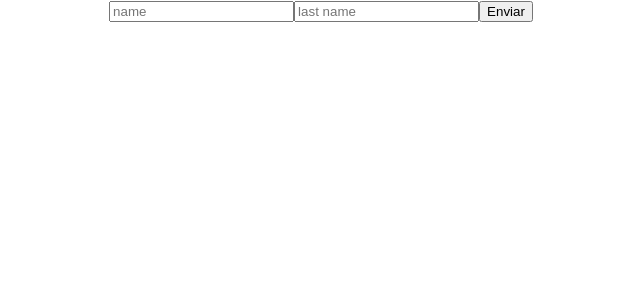
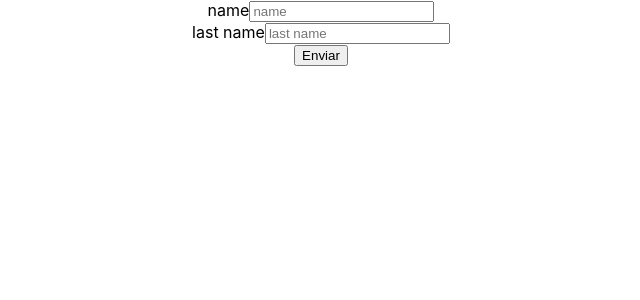
Before and after one commit to JoaquinMelladoQ/Redux-state, a React (Create React App) app: page / in a window 1280 px wide. Shown: the top 300 px of the page, without its empty margins (319-959 px from the left). Built offline with nearby package versions, Linux system fonts and the light colour scheme.

Commit message:
added a custom input

```diff
--- /dev/null
+++ b/src/components/CustomInput.jsx
@@ -0,0 +1,15 @@
+import React, { Component } from 'react'
+
+
+export default class CustomInput extends Component {
+    render() {
+        const { input, meta, title, ...props } = this.props
+        return (
+            <div>
+                {title && <span>{title}</span>}
+                <input {...input} {...props} />
+                {meta.submitFailed && meta.error && <span>{meta.error}</span>}
+            </div>
+        )
+    }
+}
--- a/src/components/UserForm.jsx
+++ b/src/components/UserForm.jsx
@@ -1,13 +1,28 @@
 import React, { Component } from 'react'
 import { reduxForm, Field  } from 'redux-form'
+import CustomInput from './CustomInput'
 
+
+const validate = values => {
+    const errors = {}
+
+    if (!values.name) {
+        errors.name = 'Requiered'
+    }
+    if (!values.lastname) {
+        errors.lastname  = 'Requiered'
+    }
+
+    return errors
+}
 class UserForm extends Component {
     render() {
         const { handleSubmit } = this.props
+        console.log(this.props)
         return(
             <form onSubmit={handleSubmit} >
-                <Field name="name" component="input" placeholder="name" />
-                <Field name="lastname" component="input" placeholder="last name" />
+                <Field name="name" component={CustomInput} placeholder="name" title="name" />
+                <Field name="lastname" component={CustomInput} placeholder="last name" title="last name" />
                 <input type="submit" value="Enviar"/>
             </form>
         )
@@ -15,5 +30,6 @@ class UserForm extends Component {
 }
 
 export default reduxForm({
-     form: 'user'
+     form: 'user',
+     validate,
 })(UserForm)
```
Also changed, not shown: 1 other file (tests, documents, lock files or other folders).
